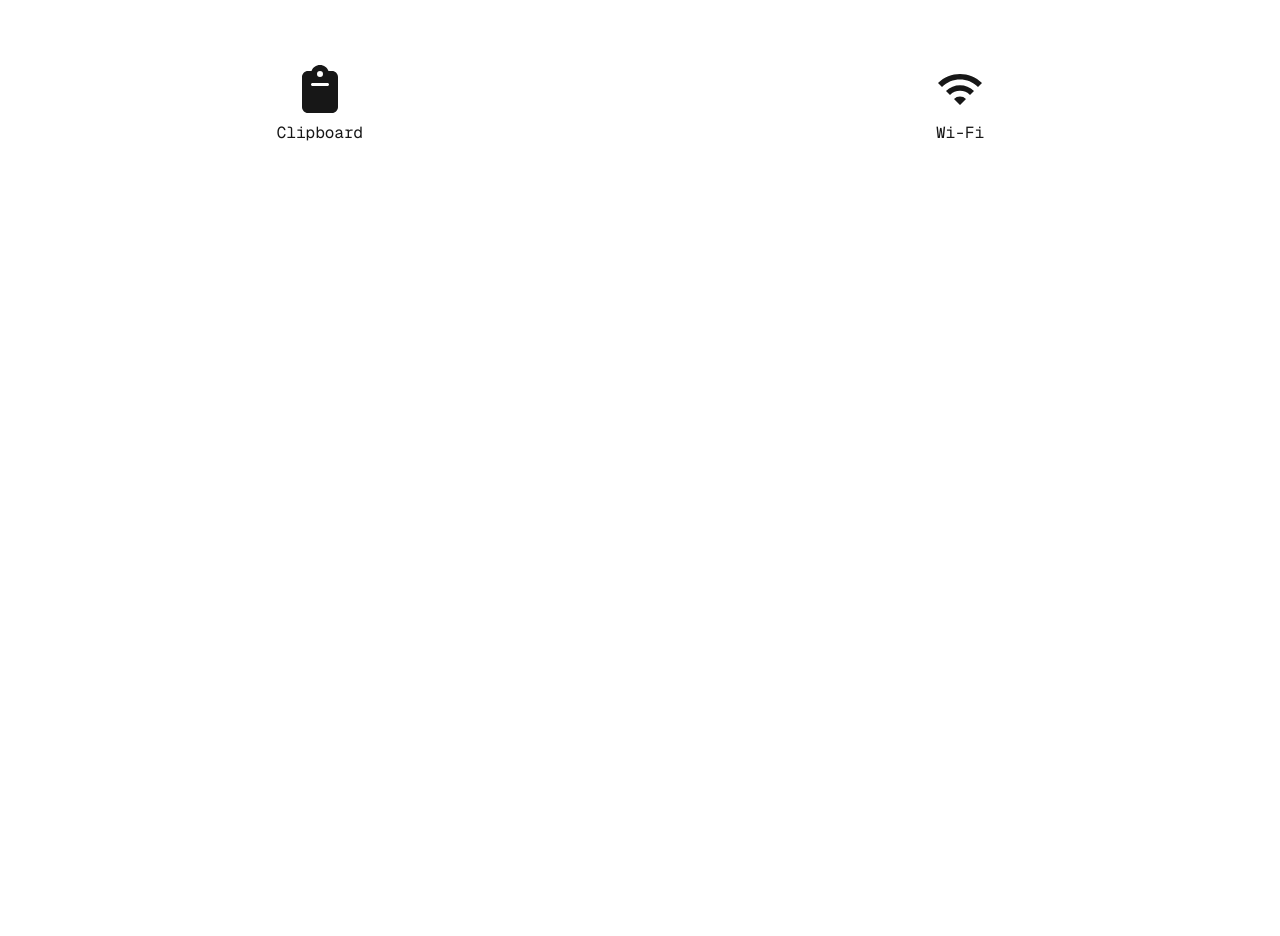
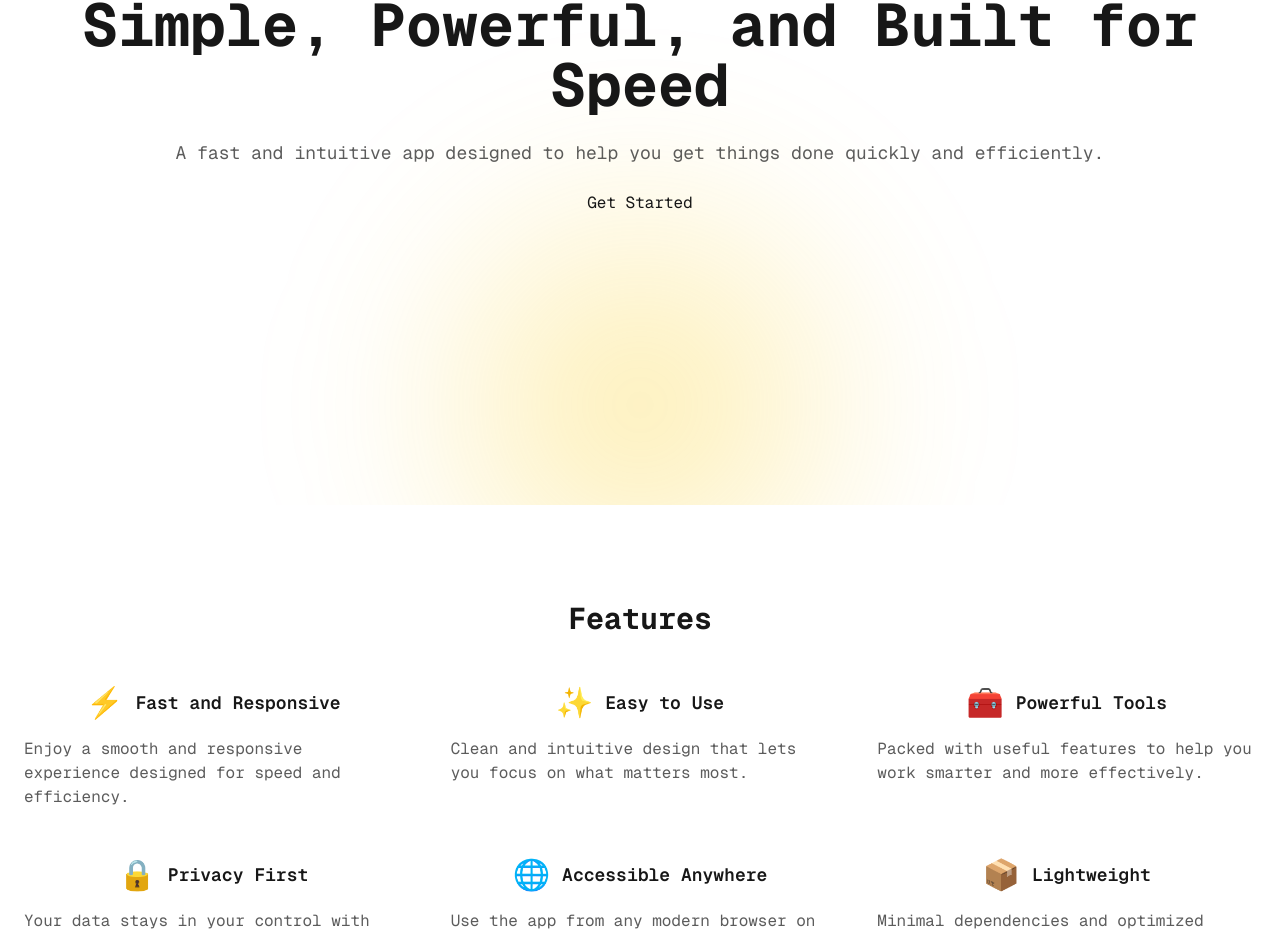
Before and after one commit to hieudoanm/macosx, a Next.js app in the folder packages/app/: page / in a window 1280 px wide. Shown: the part 295-1231 px from the top of the page. Before the commit the page ends 800 px from the top, so only its background shows below. Built offline with nearby package versions, Linux system fonts and the light colour scheme.

Commit message:
set up landing page

```diff
--- a/packages/app/src/pages/index.tsx
+++ b/packages/app/src/pages/index.tsx
@@ -1,35 +1,83 @@
+import {
+  LandingContent,
+  LandingTemplate,
+} from '@macosx/templates/LandingTemplate';
 import { NextPage } from 'next';
-import Link from 'next/link';
-import { FaClipboard } from 'react-icons/fa6';
-import { MdWifi } from 'react-icons/md';
+
+const content: LandingContent = {
+  navbar: {
+    title: 'AppName',
+    buttonText: 'Open App',
+    buttonHref: '/app',
+  },
+  hero: {
+    title: 'Simple, Powerful, and Built for Speed',
+    tagline:
+      'A fast and intuitive app designed to help you get things done quickly and efficiently.',
+    buttonText: 'Get Started',
+    buttonHref: '/app',
+  },
+  features: {
+    title: 'Features',
+    items: [
+      {
+        id: 'fast',
+        emoji: '⚡',
+        title: 'Fast and Responsive',
+        description:
+          'Enjoy a smooth and responsive experience designed for speed and efficiency.',
+      },
+      {
+        id: 'easy',
+        emoji: '✨',
+        title: 'Easy to Use',
+        description:
+          'Clean and intuitive design that lets you focus on what matters most.',
+      },
+      {
+        id: 'powerful',
+        emoji: '🧰',
+        title: 'Powerful Tools',
+        description:
+          'Packed with useful features to help you work smarter and more effectively.',
+      },
+      {
+        id: 'privacy',
+        emoji: '🔒',
+        title: 'Privacy First',
+        description:
+          'Your data stays in your control with privacy-focused design and secure processing.',
+      },
+      {
+        id: 'accessible',
+        emoji: '🌐',
+        title: 'Accessible Anywhere',
+        description:
+          'Use the app from any modern browser on desktop, tablet, or mobile.',
+      },
+      {
+        id: 'lightweight',
+        emoji: '📦',
+        title: 'Lightweight',
+        description:
+          'Minimal dependencies and optimized performance for a fast loading experience.',
+      },
+    ],
+  },
+  cta: {
+    title: 'Ready to Get Started?',
+    description:
+      'Open the app and start using it instantly. No signup required.',
+    buttonText: 'Open App',
+    buttonHref: '/app',
+  },
+  footer: {
+    name: 'AppName',
+  },
+};
 
 const HomePage: NextPage = () => {
-  return (
-    <div className="h-screen w-screen">
-      <div className="grid h-full grid-cols-2">
-        <div className="col-span-1 flex h-full flex-col items-center justify-center">
-          <Link href="/clipboard">
-            <button
-              type="button"
-              className="flex cursor-pointer flex-col items-center gap-y-2 text-center">
-              <FaClipboard size={48} />
-              <span>Clipboard</span>
-            </button>
-          </Link>
-        </div>
-        <div className="col-span-1 flex h-full flex-col items-center justify-center">
-          <Link href="/wifi">
-            <button
-              type="button"
-              className="flex cursor-pointer flex-col items-center gap-y-2 text-center">
-              <MdWifi size={48} />
-              <span>Wi-Fi</span>
-            </button>
-          </Link>
-        </div>
-      </div>
-    </div>
-  );
+  return <LandingTemplate content={content} />;
 };
 
 export default HomePage;
```
